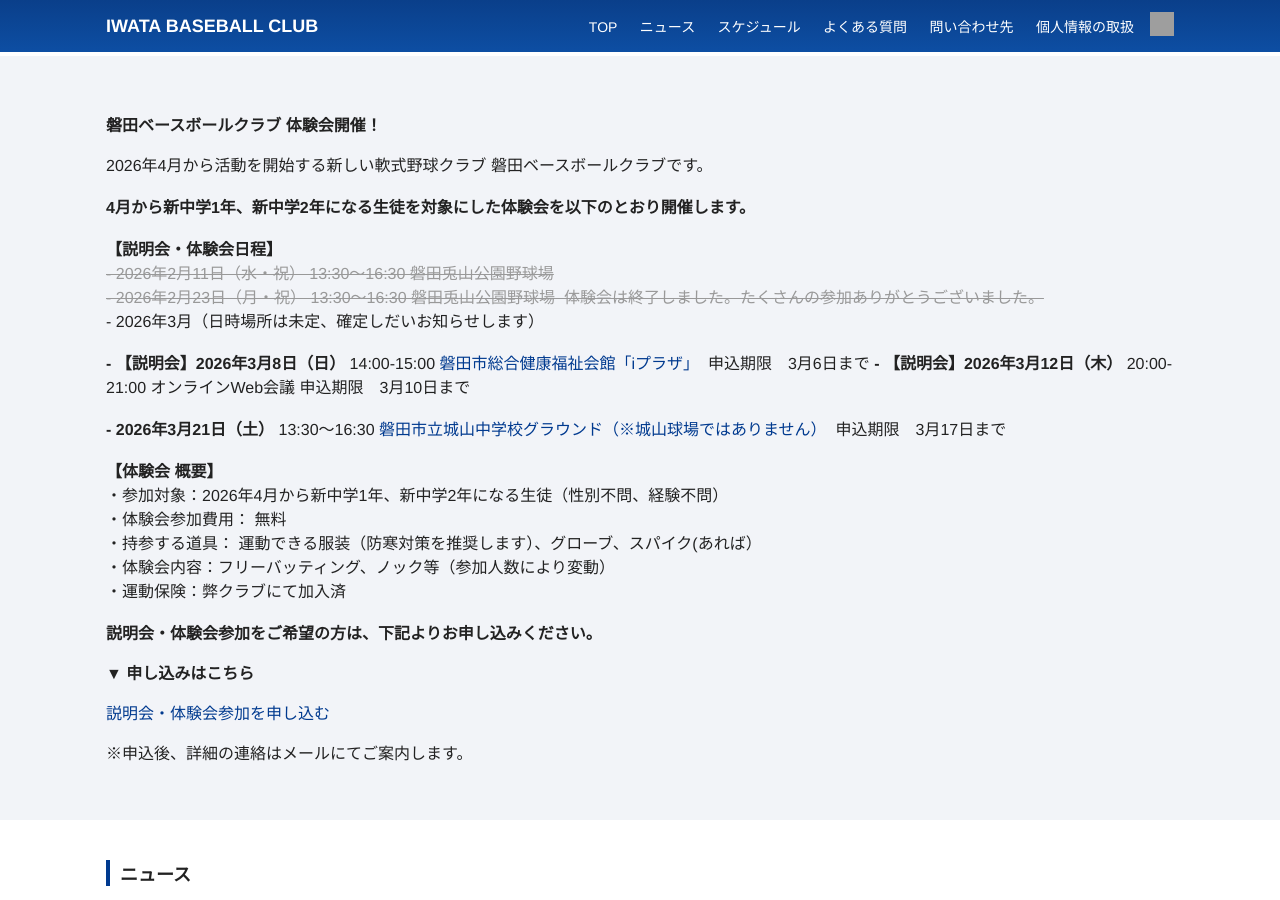
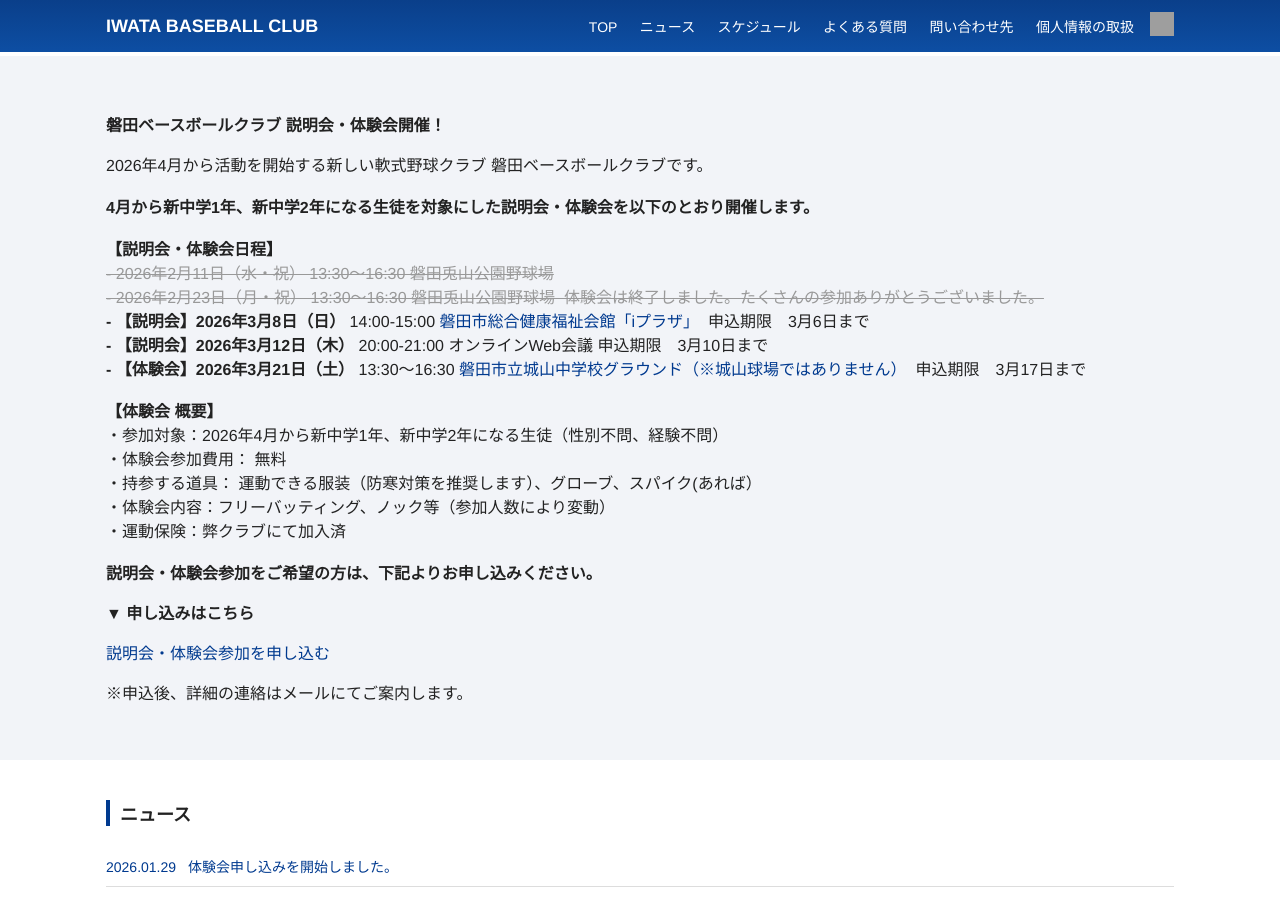
Before and after one commit to moutineigo/baseball, a Jekyll site: the page built from index.md, in a window 1280 px wide and 900 px high. Built offline with Jekyll 4.4.1, drawn with Linux system fonts in a browser that asks for light colours; grey boxes are pictures that could not be loaded.

Commit message:
Update home.html

```diff
--- a/_layouts/home.html
+++ b/_layouts/home.html
@@ -4,12 +4,12 @@ layout: default
 
 <section class="hero">
   <div class="hero-inner">
-    <p class="hero-lead"><strong>磐田ベースボールクラブ 体験会開催！</strong></p>
+    <p class="hero-lead"><strong>磐田ベースボールクラブ 説明会・体験会開催！</strong></p>
 
 <p>
   2026年4月から活動を開始する新しい軟式野球クラブ 磐田ベースボールクラブです。<br><br>
 
-  <strong>4月から新中学1年、新中学2年になる生徒を対象にした体験会を以下のとおり開催します。</strong><br><br>
+  <strong>4月から新中学1年、新中学2年になる生徒を対象にした説明会・体験会を以下のとおり開催します。</strong><br><br>
 
   <strong>【説明会・体験会日程】</strong><br>
   <span class="closed">
@@ -24,18 +24,16 @@ layout: default
    </span>
   </span><br>
 
-   - 2026年3月（日時場所は未定、確定しだいお知らせします）<br><br>
-
   <strong> - 【説明会】2026年3月8日（日）</strong> 14:00-15:00
   <a href="https://maps.app.goo.gl/5rSWDvwzP6dJcosk8"
    target="_blank"
    rel="noopener">
    磐田市総合健康福祉会館「iプラザ」
-   </a>&nbsp;申込期限　3月6日まで
+   </a>&nbsp;申込期限　3月6日まで<BR>
 
-  <strong> - 【説明会】2026年3月12日（木）</strong> 20:00-21:00 オンラインWeb会議&nbsp;申込期限　3月10日まで<br><br>
+  <strong> - 【説明会】2026年3月12日（木）</strong> 20:00-21:00 オンラインWeb会議&nbsp;申込期限　3月10日まで<br>
 
-  <strong> - 2026年3月21日（土）</strong> 13:30〜16:30
+  <strong> - 【体験会】2026年3月21日（土）</strong> 13:30〜16:30
   <a href="https://maps.app.goo.gl/nu74oAHkHiKY7GsV6"
    target="_blank"
    rel="noopener">
```
